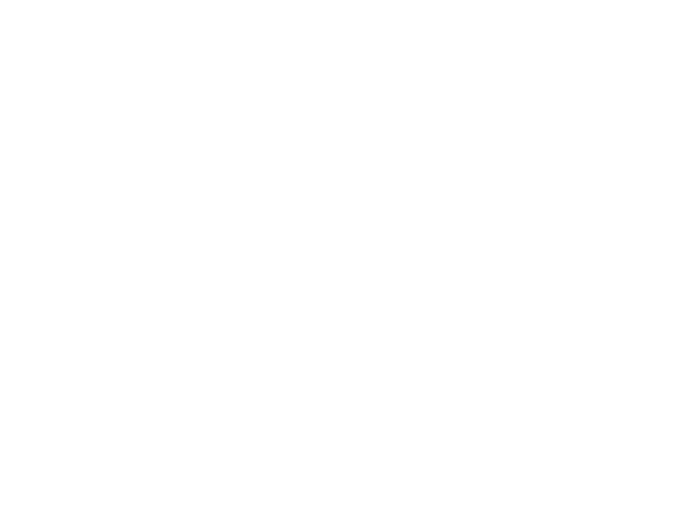
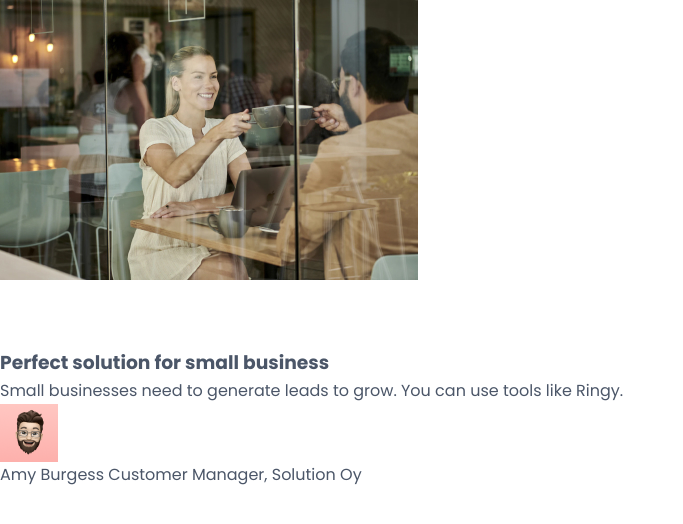
Before and after one commit to brodiewebdt/business-blog-card-devchallenges, a plain HTML site: page index.html in a window 1280 px wide. Shown: the whole page, without its empty margins (0-683 px from the left). Drawn offline with Linux system fonts and the light colour scheme.

Commit message:
Added html code

```diff
--- a/index.html
+++ b/index.html
@@ -20,13 +20,30 @@
     <link rel="stylesheet" href="css/styles.css" />
   </head>
   <body>
-    <!-- Perfect solution for small business
-
-    Small businesses need to generate leads to grow. You can use tools like Ringy.
-
-    Amy Burgess
-
-    Customer Manger, Solution Oy
-   -->
+    <div class="blog__post_card"></div>
+    <!-- /.blog__post_card -->
+    <main>
+      <div class="blog__post__card card">
+        <div class="card__header">
+          <img src="resources/hero-image-1.jpg" alt="Man and woman in a restaurant toasting with coffee cups" />
+          <img src="resources/white-overlay.svg" alt="" />
+        </div>
+        <!-- /.card__header -->
+        <div class="card__body">
+          <h3 class="card__title">Perfect solution for small business</h3>
+          <p class="card__description">Small businesses need to generate leads to grow. You can use tools like Ringy.</p>
+        </div>
+        <!-- /.card__body -->
+        <div class="card__footer">
+          <img src="resources/avatar-image-business-card-1.png" alt="Amy Burgess" />
+          <p class="card__author">
+            <span class="card__author--name">Amy Burgess</span>
+            <span class="card__author--position">Customer Manager, Solution Oy</span>
+          </p>
+        </div>
+        <!-- /.card__footer -->
+      </div>
+      <!-- /.blog__post_card -->
+    </main>
   </body>
 </html>
```
